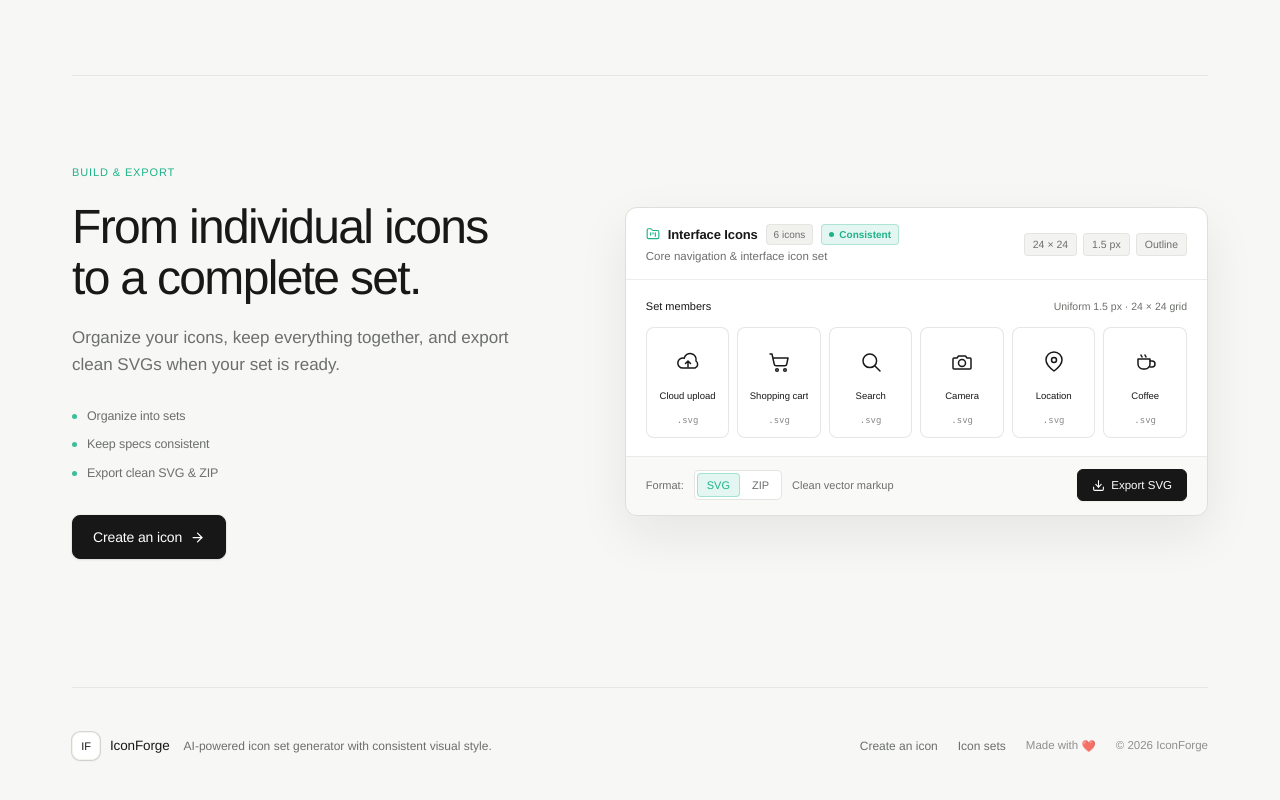
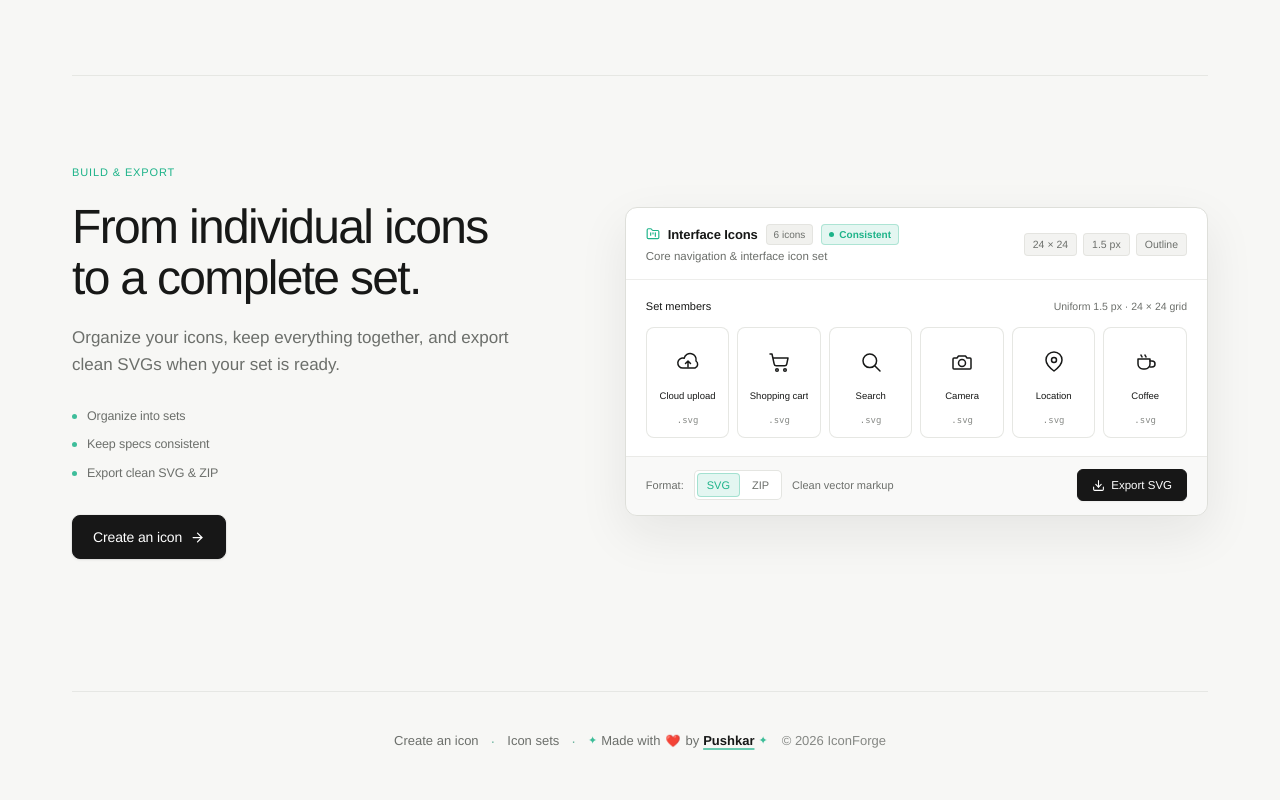
Before and after one commit to pushkarv07/IconForge, a Next.js app: page / in a window 1280 px wide. Shown: the part 3058-3858 px from the top of the page. Built offline with nearby package versions, Linux system fonts and the light colour scheme.

Commit message:
Implement minimal homepage footer with Pushkar profile photo hover interaction

```diff
--- a/src/app/globals.css
+++ b/src/app/globals.css
@@ -3335,62 +3335,221 @@ button { cursor: pointer; }
    ================================================== */
 .landing-footer {
   border-top: 1px solid color-mix(in srgb, var(--line) 65%, transparent);
-  padding: 44px 0 52px;
-  margin-top: 16px;
+  padding: 38px 0 46px;
+  margin-top: 20px;
+  position: relative;
 }
 .landing-footer-inner {
   display: flex;
   align-items: center;
-  justify-content: space-between;
-  gap: 24px;
-}
-.landing-footer-brand {
-  display: flex;
-  align-items: center;
-  gap: 14px;
+  justify-content: center;
+  text-align: center;
+  width: 100%;
+}
+.landing-footer-nav {
+  display: flex;
+  align-items: center;
+  justify-content: center;
+  gap: 12px;
   flex-wrap: wrap;
-}
-.landing-footer-logo {
-  font-size: 13.5px;
-  text-decoration: none;
-  color: var(--text);
-}
-.landing-footer-tagline {
-  font-size: 12px;
+  font-size: 13px;
+  line-height: 1.6;
   color: var(--muted);
 }
-.landing-footer-nav {
-  display: flex;
-  align-items: center;
-  gap: 20px;
+.landing-footer-group {
+  display: inline-flex;
+  align-items: center;
+  gap: 12px;
+  flex-wrap: wrap;
+  justify-content: center;
 }
 .landing-footer-link {
-  font-size: 12px;
+  font-size: 13px;
+  font-weight: 500;
   color: var(--muted);
   text-decoration: none;
-  transition: color .15s ease;
+  transition: color 0.18s ease;
+  position: relative;
 }
 .landing-footer-link:hover {
   color: var(--text);
 }
+.landing-footer-dot {
+  color: color-mix(in srgb, #1DB389 65%, var(--muted));
+  opacity: 0.75;
+  font-size: 14px;
+  user-select: none;
+  display: inline-block;
+  vertical-align: middle;
+}
+.landing-footer-credit {
+  display: inline-flex;
+  align-items: center;
+  gap: 4px;
+  white-space: nowrap;
+  color: var(--muted);
+  font-size: 13px;
+  font-weight: 400;
+}
+.footer-sparkle {
+  color: #1DB389;
+  font-size: 11px;
+  vertical-align: 0;
+  opacity: 0.85;
+  display: inline-block;
+  user-select: none;
+  transition: transform 0.2s ease, opacity 0.2s ease, text-shadow 0.2s ease;
+}
+.landing-footer-credit:hover .footer-sparkle {
+  transform: scale(1.15);
+  opacity: 1;
+  text-shadow: 0 0 6px rgba(29, 179, 137, 0.4);
+}
+.footer-heart {
+  display: inline-block;
+  font-size: 12px;
+  margin: 0 1px;
+  vertical-align: -0.5px;
+  font-style: normal;
+  transition: transform 0.2s cubic-bezier(0.175, 0.885, 0.32, 1.275);
+}
+.landing-footer-credit:hover .footer-heart {
+  transform: scale(1.2);
+}
 .landing-footer-copy {
-  font-size: 11.5px;
+  font-size: 13px;
   color: var(--muted);
-  opacity: .75;
+  opacity: 0.82;
   white-space: nowrap;
-}
-.landing-footer-made {
-  font-size: 11.5px;
-  color: var(--muted);
-  opacity: .75;
+  margin-left: 2px;
+}
+
+/* Pushkar Profile Trigger & Popup */
+.pushkar-trigger {
+  position: relative;
+  display: inline-flex;
+  align-items: center;
+  cursor: pointer;
+  background: none;
+  border: none;
+  padding: 0;
+  margin: 0;
+  font: inherit;
+  color: inherit;
+  text-decoration: none;
+  outline: none;
+}
+.pushkar-trigger:focus-visible {
+  outline: 2px solid #1DB389;
+  outline-offset: 3px;
+  border-radius: 4px;
+}
+.pushkar-name {
+  font-weight: 600;
+  color: var(--text);
+  text-decoration: underline;
+  text-decoration-color: color-mix(in srgb, #1DB389 65%, transparent);
+  text-underline-offset: 3px;
+  text-decoration-thickness: 1.5px;
+  transition: color 0.18s ease, text-decoration-color 0.18s ease, text-shadow 0.18s ease;
+}
+.pushkar-trigger:hover .pushkar-name,
+.pushkar-trigger:focus-visible .pushkar-name,
+.pushkar-trigger.is-open .pushkar-name {
+  color: #1DB389;
+  text-decoration-color: #1DB389;
+  text-shadow: 0 0 8px rgba(29, 179, 137, 0.3);
+}
+
+/* Floating Photo Popup */
+.pushkar-popup {
+  position: absolute;
+  bottom: calc(100% + 12px);
+  left: 50%;
+  transform: translateX(-50%) translateY(8px) scale(0.92);
+  transform-origin: bottom center;
+  opacity: 0;
+  visibility: hidden;
+  pointer-events: none;
+  transition: opacity 0.22s cubic-bezier(0.16, 1, 0.3, 1),
+              transform 0.22s cubic-bezier(0.16, 1, 0.3, 1),
+              visibility 0.22s ease;
+  z-index: 100;
+  display: flex;
+  flex-direction: column;
+  align-items: center;
+  gap: 5px;
+  padding: 7px;
+  border-radius: 14px;
+  background: var(--panel);
+  border: 1px solid var(--line);
+  box-shadow: 0 14px 36px rgba(0, 0, 0, 0.45), 0 3px 10px rgba(0, 0, 0, 0.2);
+}
+
+[data-theme="light"] .pushkar-popup {
+  box-shadow: 0 14px 36px rgba(0, 0, 0, 0.12), 0 3px 10px rgba(0, 0, 0, 0.05);
+}
+
+/* Hover bridge so moving cursor between trigger and popup does not dismiss it */
+.pushkar-popup::before {
+  content: "";
+  position: absolute;
+  top: 100%;
+  left: 0;
+  right: 0;
+  height: 14px;
+}
+
+/* Subtle caret pointing to the name */
+.pushkar-popup::after {
+  content: "";
+  position: absolute;
+  top: 100%;
+  left: 50%;
+  transform: translateX(-50%);
+  width: 0;
+  height: 0;
+  border-left: 6px solid transparent;
+  border-right: 6px solid transparent;
+  border-top: 6px solid var(--panel);
+  filter: drop-shadow(0 1px 0 var(--line));
+}
+
+.pushkar-trigger:hover .pushkar-popup,
+.pushkar-trigger:focus-visible .pushkar-popup,
+.pushkar-trigger.is-open .pushkar-popup {
+  opacity: 1;
+  visibility: visible;
+  pointer-events: auto;
+  transform: translateX(-50%) translateY(0) scale(1);
+}
+
+.pushkar-avatar-wrap {
+  width: 76px;
+  height: 76px;
+  border-radius: 9px;
+  overflow: hidden;
+  background: #111;
+  display: flex;
+  align-items: center;
+  justify-content: center;
+  border: 1px solid color-mix(in srgb, #1DB389 35%, var(--line));
+}
+
+.pushkar-avatar-img {
+  width: 100%;
+  height: 100%;
+  object-fit: cover;
+  display: block;
+}
+
+.pushkar-popup-label {
+  font-size: 11px;
+  font-weight: 600;
+  letter-spacing: -0.01em;
+  color: var(--text);
   white-space: nowrap;
-  user-select: none;
-}
-.footer-heart {
-  opacity: 1;
-  display: inline-block;
-  vertical-align: -1px;
-  font-style: normal;
+  line-height: 1.2;
 }
 
 .page-content { max-width: 1240px; margin: auto; padding: 48px 28px 80px; }
@@ -3813,8 +3972,8 @@ button { cursor: pointer; }
   .sets-export-bar { flex-direction: column; align-items: stretch; gap: 12px; }
   .sets-export-btn { width: 100%; justify-content: center; }
   .landing-nav { padding: 14px 20px; }
-  .landing-footer-inner { flex-direction: column; align-items: flex-start; gap: 16px; }
-  .landing-footer-nav { width: 100%; justify-content: flex-start; gap: 24px; flex-wrap: wrap; }
+  .landing-footer-inner { justify-content: center; align-items: center; }
+  .landing-footer-nav { width: 100%; justify-content: center; gap: 10px 14px; flex-wrap: wrap; }
 }
 
 @media (max-width: 540px) {
@@ -3871,9 +4030,12 @@ button { cursor: pointer; }
   .sets-export-tile-artboard { width: 32px; height: 32px; }
   .sets-export-tile-artboard svg { width: 20px; height: 20px; }
   .sets-export-format-hint { display: none; }
-  .landing-footer { padding: 32px 0 40px; }
-  .landing-footer-brand { flex-direction: column; align-items: flex-start; gap: 4px; }
-  .landing-footer-nav { flex-direction: column; align-items: flex-start; gap: 10px; }
+  .landing-footer { padding: 44px 0 36px; }
+  .landing-footer-inner { justify-content: center; align-items: center; }
+  .landing-footer-nav { flex-direction: column; justify-content: center; align-items: center; gap: 10px; }
+  .landing-footer-dot.desktop-only { display: none; }
+  .landing-footer-credit { font-size: 12.5px; }
+  .landing-footer-copy { font-size: 12px; }
   .hero-visual::before { max-width: 320px; max-height: 320px; filter: blur(36px); }
 }
 
@@ -3941,4 +4103,8 @@ button { cursor: pointer; }
   .variation-grid.generating-pulse .variation {
     opacity: 0.6;
   }
-}
+  .pushkar-popup {
+    transition: opacity 0.1s ease !important;
+    transform: translateX(-50%) translateY(0) scale(1) !important;
+  }
+}
--- a/src/app/page.tsx
+++ b/src/app/page.tsx
@@ -1,6 +1,7 @@
 "use client";
 
 import Link from "next/link";
+import Image from "next/image";
 import { ArrowRight, Check, Download, FolderKanban, Lock, RotateCcw, Sparkles } from "lucide-react";
 import { useState, useEffect } from "react";
 import { ThemeSwitcher } from "@/components/ThemeSwitcher";
@@ -306,6 +307,22 @@ export default function Home() {
   // Section 5: Icon Sets + Export State
   const [exportFormat, setExportFormat] = useState<"svg" | "zip">("svg");
   const [exportSuccess, setExportSuccess] = useState(false);
+
+  // Footer: Pushkar photo interaction state
+  const [pushkarPhotoOpen, setPushkarPhotoOpen] = useState(false);
+
+  // Close Pushkar photo popup on outside click
+  useEffect(() => {
+    if (!pushkarPhotoOpen) return;
+    const handleOutsideClick = (e: MouseEvent) => {
+      const target = e.target as HTMLElement | null;
+      if (!target?.closest(".pushkar-trigger")) {
+        setPushkarPhotoOpen(false);
+      }
+    };
+    window.addEventListener("click", handleOutsideClick);
+    return () => window.removeEventListener("click", handleOutsideClick);
+  }, [pushkarPhotoOpen]);
 
   // Hero auto-shifting icon animation (4-second cycle, respects prefers-reduced-motion)
   useEffect(() => {
@@ -1168,23 +1185,67 @@ export default function Home() {
         {/* Footer */}
         <footer className="landing-footer">
           <div className="landing-footer-inner">
-            <div className="landing-footer-brand">
-              <Link href="/" className="brand landing-footer-logo">
-                <span className="brand-mark">IF</span> IconForge
-              </Link>
-              <span className="landing-footer-tagline">AI-powered icon set generator with consistent visual style.</span>
-            </div>
-
-            <div className="landing-footer-nav">
+            <nav className="landing-footer-nav" aria-label="Footer navigation">
+              <div className="landing-footer-group">
                 <Link href="/create" className="landing-footer-link">
                   Create an icon
                 </Link>
+
+                <span className="landing-footer-dot" aria-hidden="true">·</span>
+
                 <Link href="/sets" className="landing-footer-link">
                   Icon sets
                 </Link>
-              <span className="landing-footer-made">Made with <span className="footer-heart">❤️</span></span>
-              <span className="landing-footer-copy">© {new Date().getFullYear()} IconForge</span>
               </div>
+
+              <span className="landing-footer-dot desktop-only" aria-hidden="true">·</span>
+
+              <div className="landing-footer-group">
+                <span className="landing-footer-credit">
+                  <span className="footer-sparkle" aria-hidden="true">✦</span>
+                  {" Made with "}
+                  <span className="footer-heart" aria-label="love">❤️</span>
+                  {" by "}
+                  <span
+                    className={`pushkar-trigger ${pushkarPhotoOpen ? "is-open" : ""}`}
+                    tabIndex={0}
+                    role="button"
+                    aria-haspopup="dialog"
+                    aria-expanded={pushkarPhotoOpen}
+                    aria-label="Pushkar Verma - creator profile"
+                    onClick={(e) => {
+                      e.stopPropagation();
+                      setPushkarPhotoOpen((prev) => !prev);
+                    }}
+                    onKeyDown={(e) => {
+                      if (e.key === "Enter" || e.key === " ") {
+                        e.preventDefault();
+                        setPushkarPhotoOpen((prev) => !prev);
+                      }
+                    }}
+                  >
+                    <strong className="pushkar-name">Pushkar</strong>
+                    <span className="pushkar-popup" role="tooltip" aria-hidden={!pushkarPhotoOpen}>
+                      <span className="pushkar-avatar-wrap">
+                        <Image
+                          src="/pushkar.png"
+                          alt="Pushkar Verma"
+                          width={76}
+                          height={76}
+                          className="pushkar-avatar-img"
+                          priority
+                        />
+                      </span>
+                      <span className="pushkar-popup-label">Pushkar Verma</span>
+                    </span>
+                  </span>
+                  {" "}
+                  <span className="footer-sparkle" aria-hidden="true">✦</span>
+                </span>
+
+                <span className="landing-footer-copy">© 2026 IconForge</span>
+              </div>
+            </nav>
           </div>
         </footer>
       </div>
```
Also changed, not shown: public/pushkar.png (added). Lines whose indentation alone changed are shown as unchanged.
